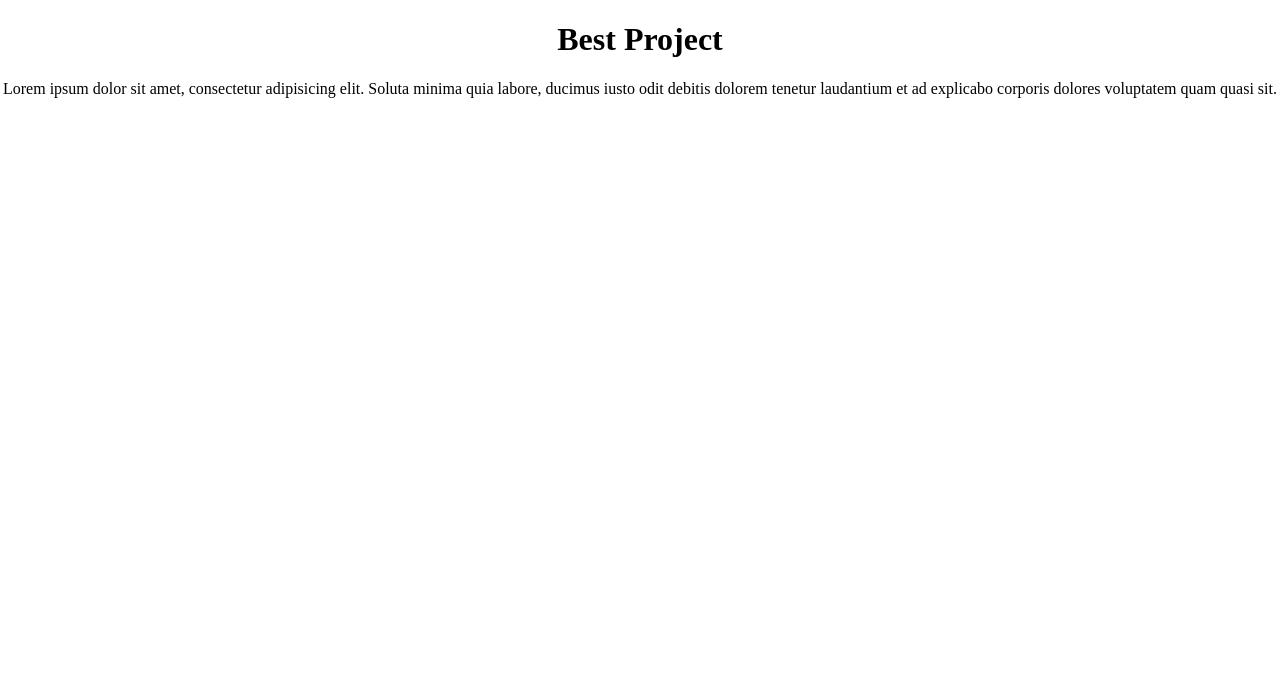
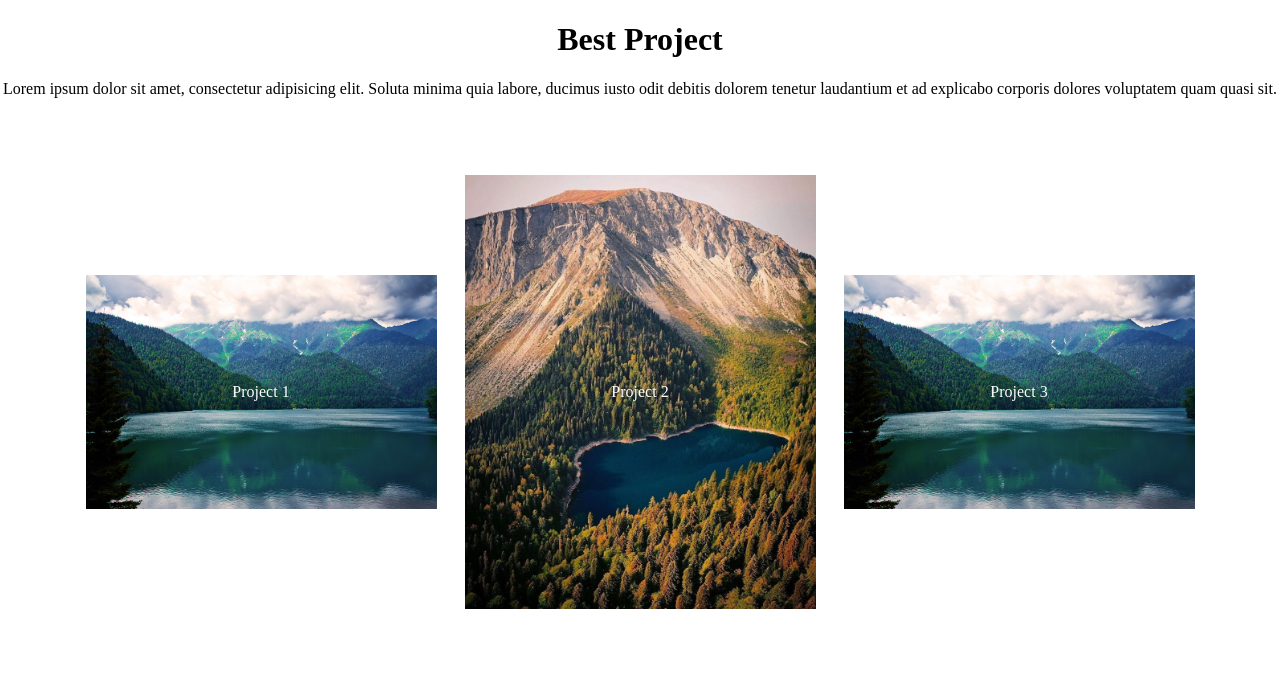
Before and after one commit to elenaVakhrusheva/glo-academy, a plain HTML site: page 14_flex/lesson/index.html in a window 1280 px wide. Shown: the top 697 px of the page. Drawn offline with Linux system fonts and the light colour scheme; the site is published under a folder, as on GitHub Pages, so addresses that start at the root find nothing.

Commit message:
Update style.css

```diff
--- a/14_flex/lesson/css/style.css
+++ b/14_flex/lesson/css/style.css
@@ -52,7 +52,7 @@ span {
 }
 .item-2,
 .item-6 {
-  background: url('/img/e8ff749d43c890a977c1034b8f6f5ae9-1.jpg') no-repeat center center;
+  background: url('../img/e8ff749d43c890a977c1034b8f6f5ae9-1.jpg') no-repeat center center;
   background-size: contain;
   margin: 14px;
 }
@@ -63,7 +63,7 @@ span {
 .item-7,
 .item-8,
 .item-9 {
-  background: url('/img/8152-1.jpg') no-repeat center center;
+  background: url('../img/8152-1.jpg') no-repeat center center;
   background-size: contain;
   margin: 14px;
 }
```
